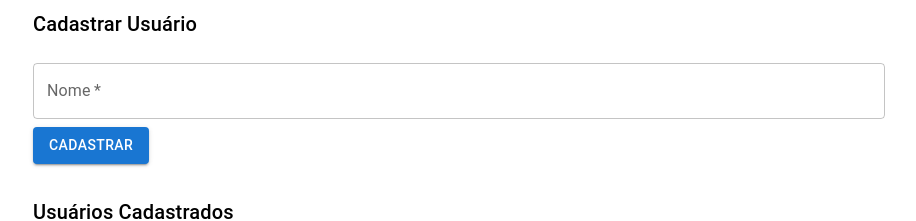
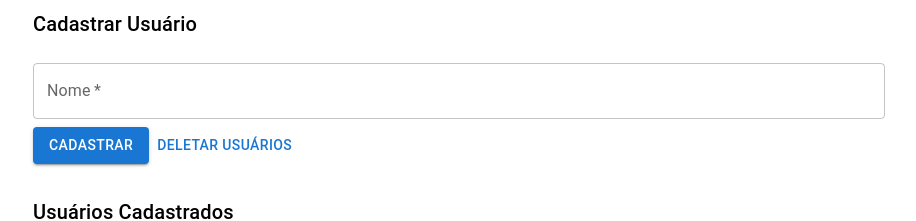
Before and after one commit to LucasHenriqueTi/socket.io, a React (Vite) app in the folder frontend/: page / in a window 1280 px wide. Shown: the top 221 px of the page, without its empty margins (181-1097 px from the left). Built offline with nearby package versions, Linux system fonts and the light colour scheme; no server answers.

Commit message:
feature: função de deleteAll implementada no frontend

```diff
--- a/frontend/src/components/UserForm.jsx
+++ b/frontend/src/components/UserForm.jsx
@@ -1,6 +1,6 @@
 import { useState } from "react";
 import { TextField, Button, Box, Typography } from "@mui/material";
-import {createUser} from "../services/user-service";
+import {createUser, deleteAllUsers} from "../services/user-service";
 
 const UserForm = ({onUserCreated}) => {
     const [name, setName] = useState('');
@@ -17,6 +17,15 @@ const UserForm = ({onUserCreated}) => {
         }
     };
 
+    const handleDeleteAll = async() => {
+      try {
+        await deleteAllUsers();
+        console.log('usuários Deletados')
+      }catch (error) {
+        console.log('erro ao deletar usuários', error);
+      }
+    };
+
     return (
         <Box component="form" onSubmit={handleSubmit} sx={{ mb: 4 }}>
         <Typography variant="h6" gutterBottom>Cadastrar Usuário</Typography>
@@ -31,6 +40,9 @@ const UserForm = ({onUserCreated}) => {
         <Button type="submit" variant="contained" color="primary">
           Cadastrar
         </Button>
+        <Button onClick={handleDeleteAll}>
+          Deletar Usuários
+        </Button>
       </Box>
     )
 }
--- a/frontend/src/services/user-service.js
+++ b/frontend/src/services/user-service.js
@@ -12,4 +12,8 @@ const getUsers = () =>
 const getUserById = (userId) =>
     api.get(`/users/${userId}`);
 
-export { createUser, getUsers, getUserById };
+// Deleta todos os Usuários
+const deleteAllUsers = () =>
+    api.post(`/delete-all`);
+
+export { createUser, getUsers, getUserById, deleteAllUsers };
```
